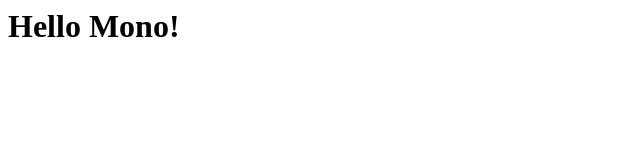
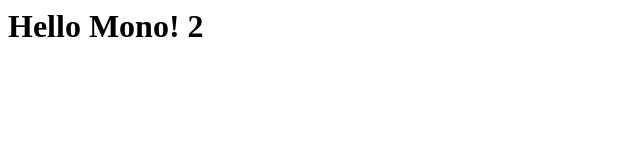
Before and after one commit to miwebst/monoTest, a plain HTML site: page index.html in a window 1280 px wide. Shown: the full height of the page, 0-640 px from the left. Drawn offline with Linux system fonts and the light colour scheme.

Commit message:
Update index.html

```diff
--- a/index.html
+++ b/index.html
@@ -1 +1 @@
-<h1>Hello Mono!</h1>
+<h1>Hello Mono! 2</h1>
```
